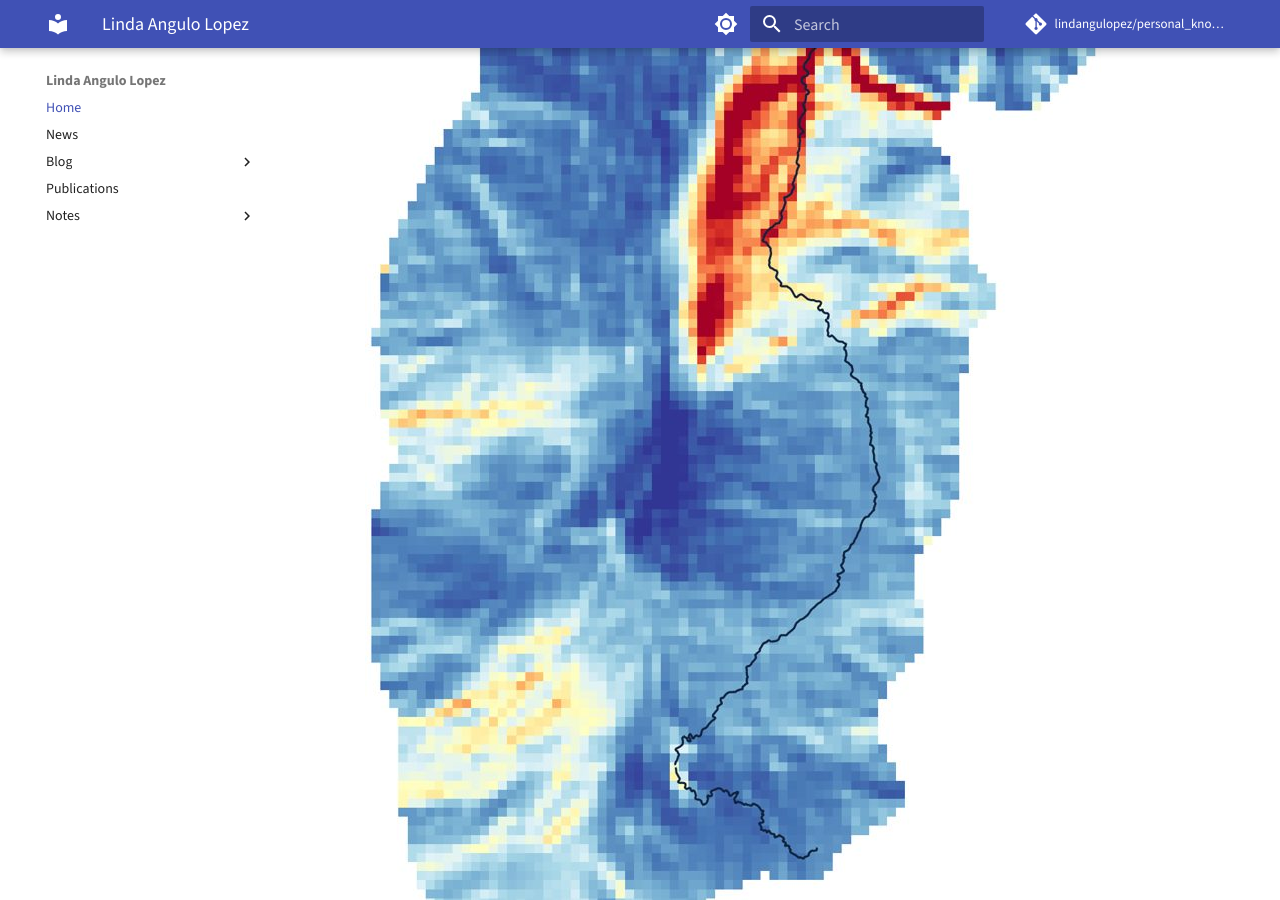
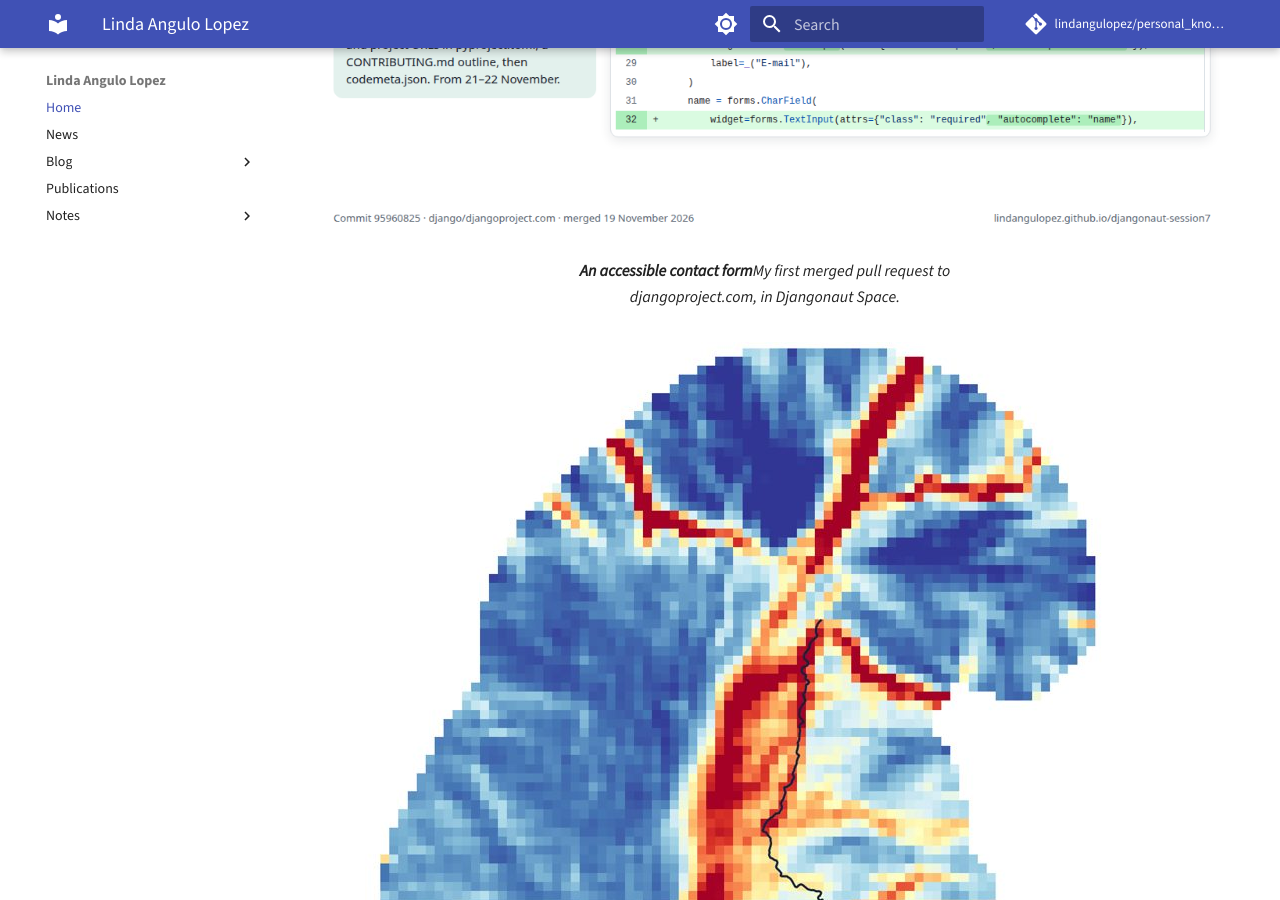
Before and after one commit to lindangulopez/personal_knowledge_base, an MkDocs documentation site: the page built from notes/index.md, in a window 1280 px wide and 900 px high, scrolled down 4991 px. Built offline with MkDocs 1.6.1 and Material for MkDocs 9.7.7, drawn with Linux system fonts in a browser that asks for light colours; comment, search, counter and statistics services are not loaded.

Commit message:
Add the djangoproject.com contact-form merge to More recent work

```diff
--- a/notes/index.md
+++ b/notes/index.md
@@ -95,6 +95,7 @@ Version 4.0 was released on 29 September 2026, coordinated by the SciCodes CodeM
 ### More recent work
 
 <div class="gallery" markdown>
+<figure><a href="https://lindangulopez.github.io/djangonaut-session7/accessibility-track/#update-19-november-2026-merged"><img src="assets/img/pr2924_merged.png" alt="Commit 95960825 on django/djangoproject.com: the contact form's E-mail field becomes an EmailInput, with autocomplete on Name and E-mail" loading="lazy"></a><figcaption><strong>An accessible contact form</strong>My first merged pull request to djangoproject.com, in Djangonaut Space.</figcaption></figure>
 <figure><a href="blog/a-connectivity-model-you-can-read/"><img src="assets/img/map-connection.jpg" alt="Map of multispecies connectivity across the Côa catchment" loading="lazy"></a><figcaption><strong>A model you can read</strong>An open connectivity workflow for the Côa Valley.</figcaption></figure>
 <figure><a href="blog/citing-and-preserving-research-code/"><img src="assets/img/paris.jpg" alt="Paris skyline with the Eiffel Tower" loading="lazy"></a><figcaption><strong>Citing research code</strong>Four talks on SWHID and CodeMeta in 2026.</figcaption></figure>
 </div>
```
Also changed, not shown: notes/assets/img/pr2924_merged.png (added).
